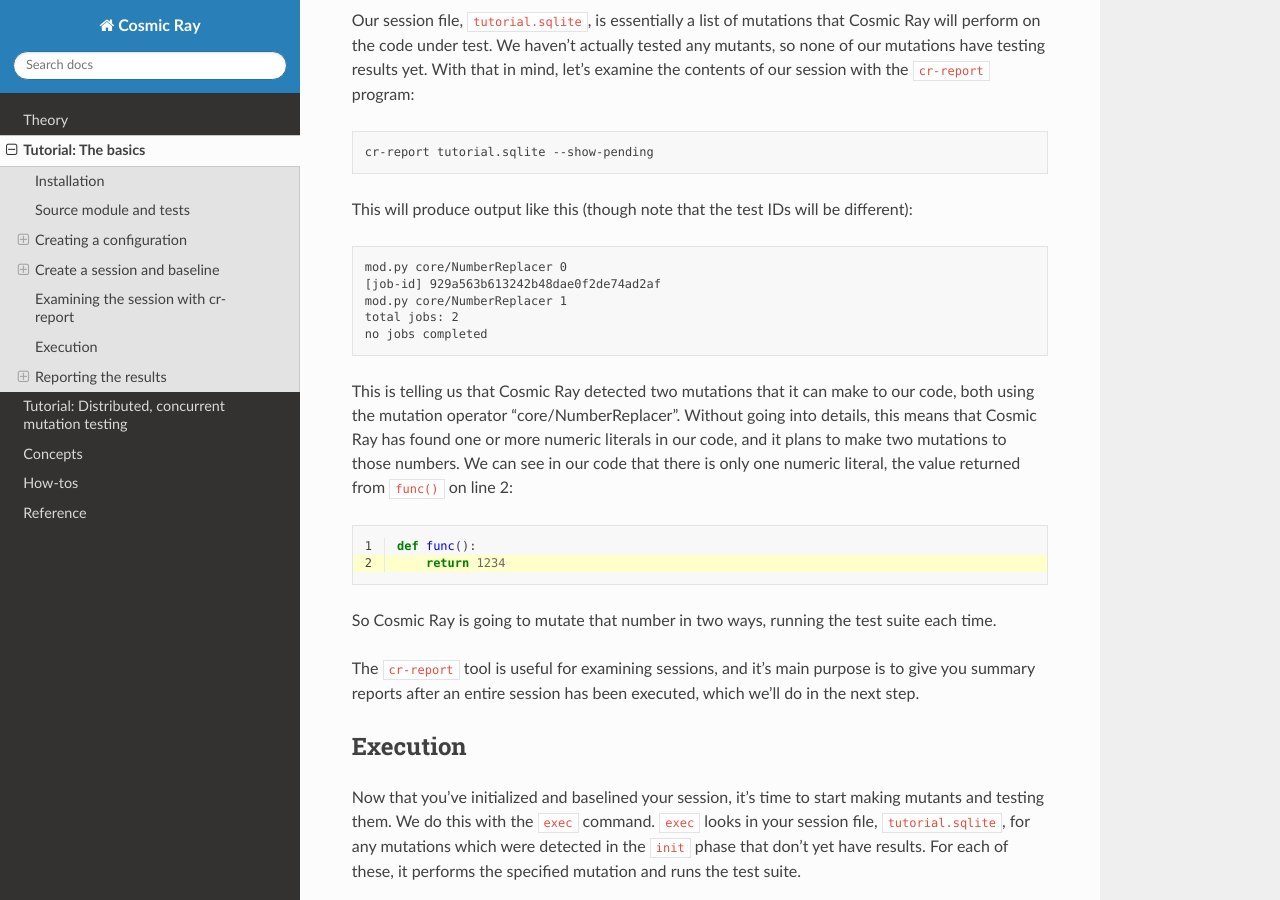
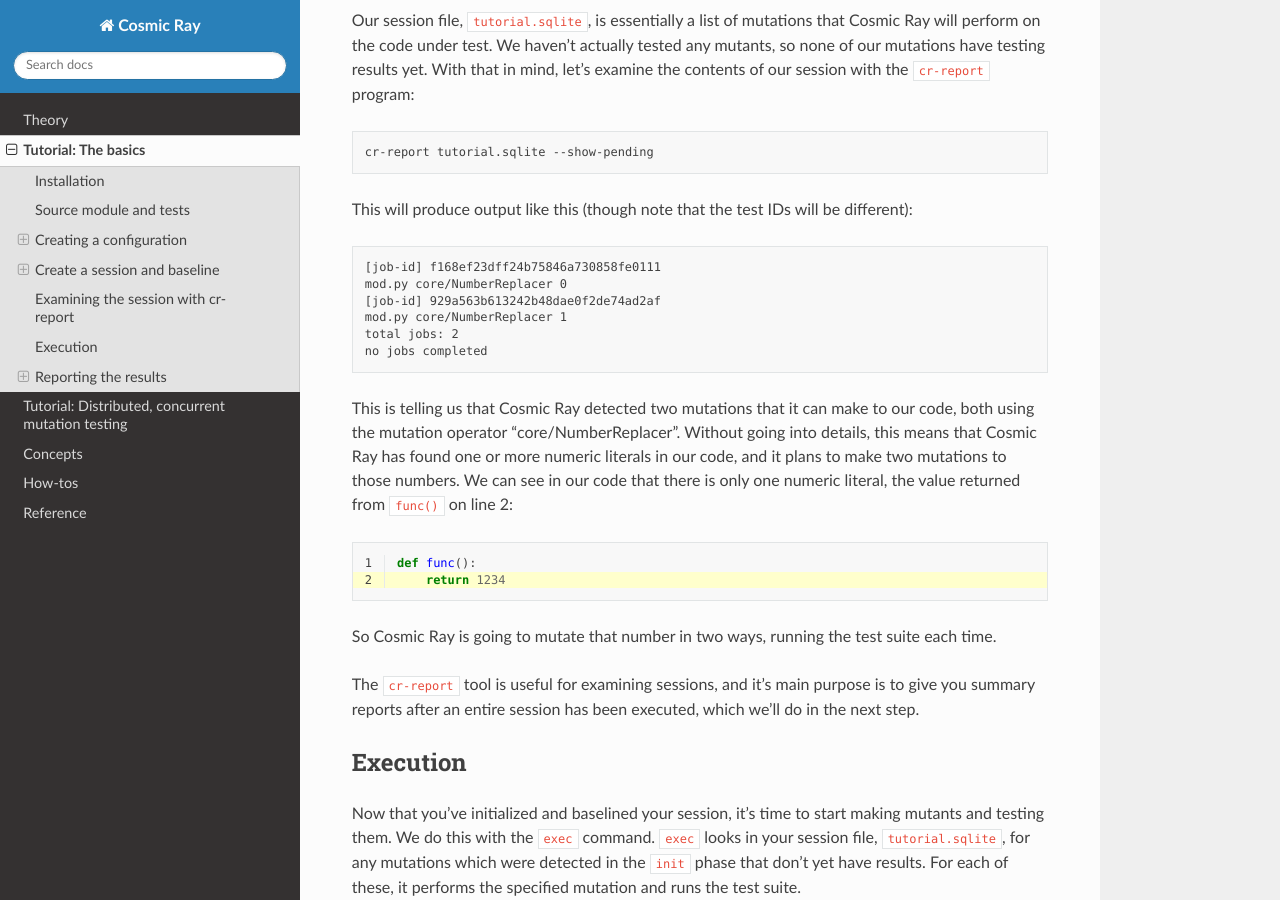
Before and after one commit to sixty-north/cosmic-ray, a Sphinx documentation site: the page built from docs/source/tutorials/intro/index.rst, in a window 1280 px wide and 900 px high, scrolled down 5479 px. Built offline with Sphinx 7.4.7 and the Read the Docs theme 2.0.0, drawn with Linux system fonts in a browser that asks for light colours.

Commit message:
Added missing line in tutorial.

```diff
--- a/docs/source/tutorials/intro/index.rst
+++ b/docs/source/tutorials/intro/index.rst
@@ -239,6 +239,7 @@
 
 .. code-block:: text
 
+    [job-id] f168ef23dff24b75846a730858fe0111
     mod.py core/NumberReplacer 0
     [job-id] 929a563b613242b48dae0f2de74ad2af
     mod.py core/NumberReplacer 1
```
